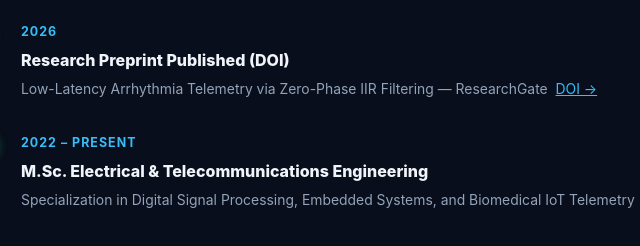
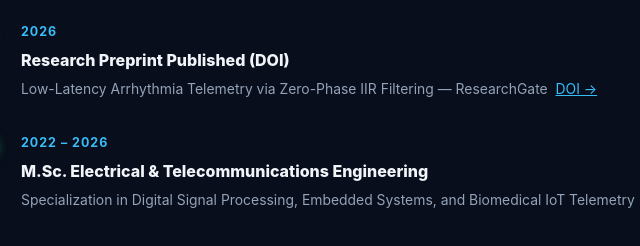
Before and after one commit to hosseinnosrati/hosseinnosrati.github.io, a plain HTML site: page index.html in a window 1280 px wide. Shown: the part 4000-4246 px from the top of the page, 163-803 px from the left. Drawn offline with Linux system fonts and the light colour scheme.

Commit message:
Update timeline date from 'Present' to '2026'
Signed-off-by: Mhossein-N <hnosrati0@gmail.com>

```diff
--- a/index.html
+++ b/index.html
@@ -261,7 +261,7 @@
         <div class="timeline-item">
           <div class="timeline-dot dot-current"></div>
           <div class="timeline-content">
-            <div class="timeline-date">2022 &ndash; Present</div>
+            <div class="timeline-date">2022 &ndash; 2026</div>
             <h4>M.Sc. Electrical &amp; Telecommunications Engineering</h4>
             <p>Specialization in Digital Signal Processing, Embedded Systems, and Biomedical IoT Telemetry</p>
           </div>
```
